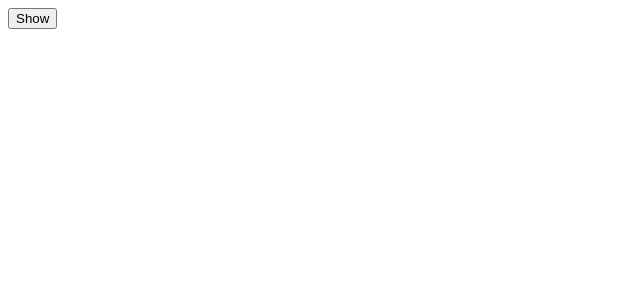
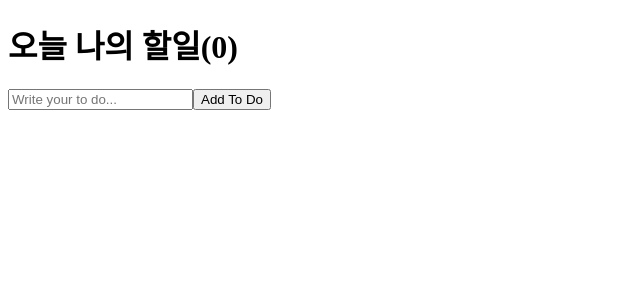
Before and after one commit to myhappyman/react_study, a React (Create React App) app in the folder react-for-beginners/: page / in a window 1280 px wide. Shown: the top 300 px of the page, without its empty margins (0-640 px from the left). Built offline with nearby package versions, Linux system fonts and the light colour scheme.

Commit message:
7_0 프로젝트 시작, state의 값이 array라면 어떻게 다뤄야 할까?

```diff
--- a/react-for-beginners/src/App.js
+++ b/react-for-beginners/src/App.js
@@ -1,50 +1,50 @@
 import { useState, useEffect } from "react";
 
 /**
- * CleanUp function에 대하여 알아보자
+ * App
  *
- * (- component는 단지 jsx를 return하는 함수일 뿐이다.
- * 컴포넌트 사용을 위한 구분을 위해 항상 대문자로 시작하도록 하자!
- * )
+ * 프로젝트 시작
+ * 그동안 배운 state, props, effect등등 react기술들을 활용하여 프로젝트를 작성하고
+ * 기술을 복습하고 습득하는 시간을 갖는다.
  *
- * state값 showing의 toggle형 boolean값으로 Hello라는
- * 컴포넌트를 보여주고 안보여주고 처리하는 예제이다.
- * useEffect를 통해 초기 생성시에만 console.log를 출력하는 예제라서
- * showing이 될 때마다 console.log가 찍히는데, showing이 false일때
- * 즉 컴포넌트가 destroy될때는 아무 일도 일어나지 않는다.
- * 이때 destroy될 때에 대한 처리도 할 수 있는데, useEffect에
- * function을 return 처리하면 된다.
+ * state의 값은 state에 직접적으로 절대 바꾸지 않는다. (그렇기 때문에 const로 선언하는것으로 보인다.)
+ * 그동안은 number, string, boolean타입의 간단한 변수들을 set함수를 통해
+ * 이전값에 변경하거나 증감, 감소 등의 연산을 해보았는데, array라면 어떻게 제어해야할까?
  *
- * 여기선 해당 컴포넌트가 사라질때이므로 감시하는 대상이 빈 배열에서 return을 해주게되면
- * 해당 컴포넌트가 사라질때 destroyed가 발생하는 걸 볼 수 있다.
- * 이처럼 컴포넌트가 사라질때 처리하는걸 CleanUp function이라고 부른다.
+ * array라고 set함수에 바로 push를하지 않는다.
+ * es6문법인 spread 연산을 통해 이전값과 새로운값으로 새로운 배열을 만들고 그 배열을 대입해줌으로써
+ * array값인 state를 수정한다.
  *
- * (정상동작하지 않는다면 index.js의 React.StrictMode모드를 제거한다.
- * React.StrictMode 모드는 개발 과정 중 안전을 위해 켜지는 기능이며 배포시에는 사라진다고 한다.)
- *
- *
- *
+ * @returns
  */
 
-function Hello(){
-  useEffect(()=>{
-    console.log("created!");
-    return () => console.log("destroyed!"); //컴포넌트가 사라지면 발생한다.
-  }, []); //한번 초기화시에만 부르겠다는 뜻
-  return <h1>Hello</h1>
-}
+function App() {
+  const [toDo, setToDo] = useState("");
+  const [toDos, setToDos] = useState([]);
+  const onChange = (event) => setToDo((prev) => event.target.value);
+  const onSubmit = (event) => {
+    event.preventDefault();
+    if (!toDo || toDo === "") {
+      return;
+    }
+    console.log(toDo);
+    setToDos((currentArray) => [...currentArray, toDo]);
+    setToDo("");
+  };
 
-
-function App() {
-  const [showing, setShowing] = useState(false);
-  const onClick = ()=> setShowing((prev) => !prev);
+  console.log(toDos);
   return (
     <div>
-      {
-        showing ? <Hello /> : null
-      }
-
-      <button onClick={onClick}>{showing ? "Hide" : "Show"}</button>
+      <h1>오늘 나의 할일({toDos.length})</h1>
+      <form onSubmit={onSubmit}>
+        <input
+          onChange={onChange}
+          value={toDo}
+          type="text"
+          placeholder="Write your to do..."
+        />
+        <button>Add To Do</button>
+      </form>
     </div>
   );
 }
```
Also changed, not shown: react-for-beginners/src/App_Cleanup.js (added, +49 -0 lines).
